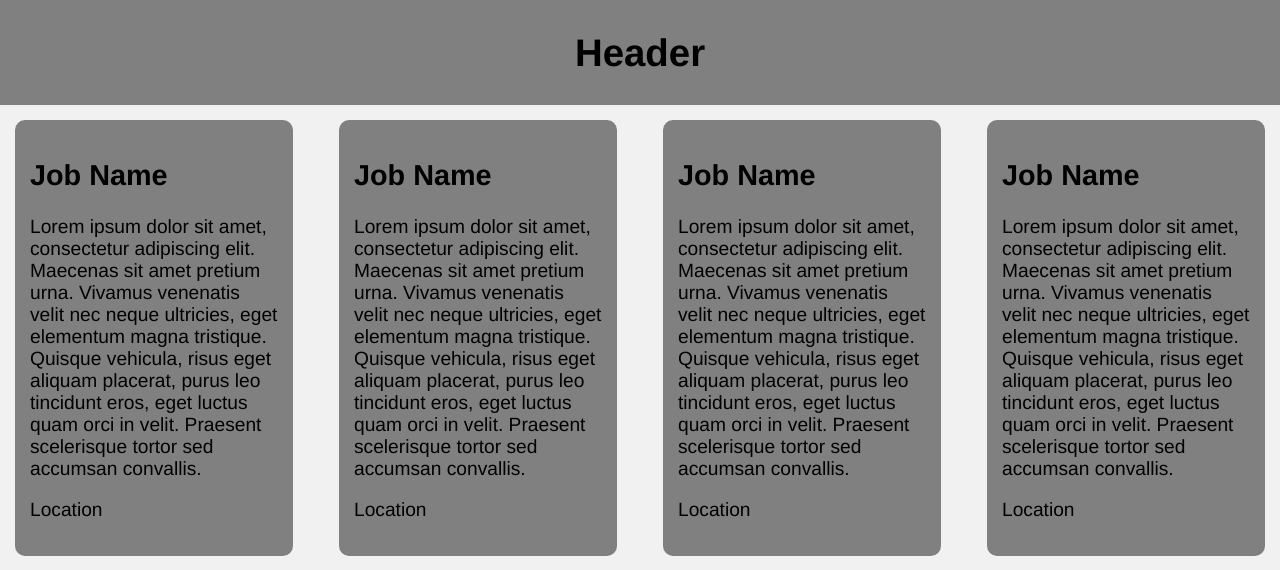
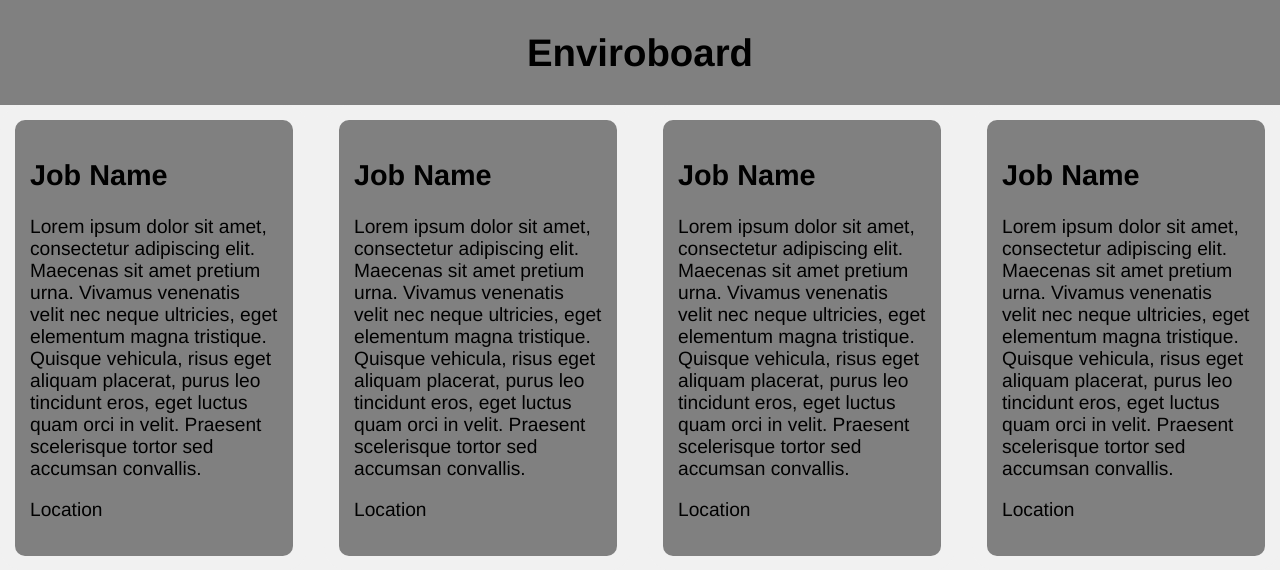
Before and after one commit to AKovalyovv/Climate-Code-Project, a Flask app: template EnviroBoard/templates/html template.html in a window 1280 px wide. Shown: the top 570 px of the page. Run offline with Flask 2, Linux system fonts and the light colour scheme; the template is opened without the code that fills it, so the values that code supplies are empty.

Commit message:
Update html template.html

```diff
--- a/EnviroBoard/templates/html template.html
+++ b/EnviroBoard/templates/html template.html
@@ -78,7 +78,7 @@ body {
 <body>
 
 <div class="header">
-  <h1>Header</h1>
+  <h1>Enviroboard</h1>
 </div>
 
 <div class="row">
```
